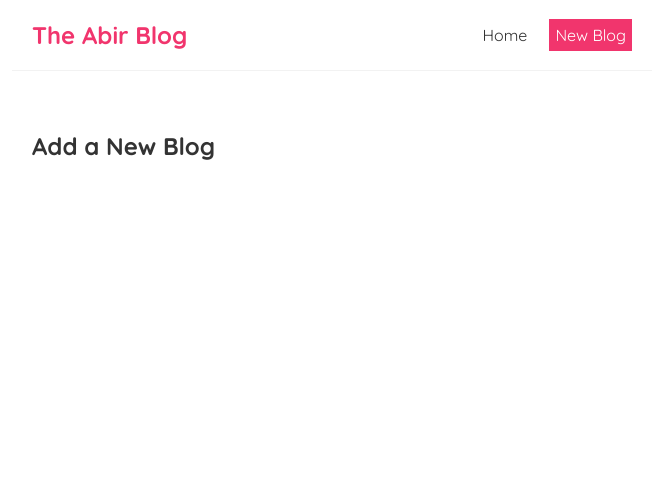
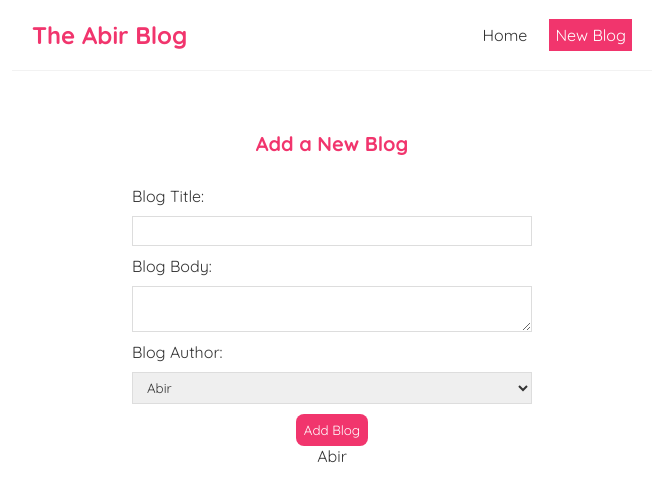
Before and after one commit to Abirsonet563/Full-React-Tutorial, a React (Create React App) app in the folder abir-blog/: page /create in a window 1280 px wide. Shown: the top 500 px of the page, without its empty margins (308-971 px from the left). Built offline with nearby package versions, Linux system fonts and the light colour scheme.

Commit message:
Controlled Inputs

```diff
--- a/abir-blog/src/Create.js
+++ b/abir-blog/src/Create.js
@@ -1,9 +1,38 @@
+import { useState } from "react";
 
 const Create = () => {
-
+  const[title, setTitle] = useState('');
+  const[body, setBody] = useState('');
+  const[author, setAuthor] = useState('Abir');
     return(
         <div className="create">
             <h2>Add a New Blog</h2>
+            <form>
+                <label>Blog Title:</label>
+                <input type="text"
+                 required
+                value={title}
+                onChange={(e) =>{setTitle(e.target.value)}}/>
+
+                <label>Blog Body:</label>
+                <textarea
+                required
+                value={body}
+                onChange ={(e) => setBody(e.target.value)}
+                >
+                </textarea>
+                <label>Blog Author:</label>
+                <select
+                value={author}
+                onChange={(e) => {setAuthor(e.target.value)}}>
+                    <option value="Abir">Abir</option>
+                    <option value="Hasan">Hasan</option>
+                </select>
+              <button>Add Blog</button>
+            </form>
+            <p>{title}</p>
+            <p>{body}</p>
+            <p>{author}</p>
         </div>
     )
 }
--- a/abir-blog/src/index.css
+++ b/abir-blog/src/index.css
@@ -69,3 +69,35 @@
   border-radius: 8px;
   cursor: pointer;
 }
+
+/* create new blog form */
+.create {
+  max-width: 400px;
+  margin: 0 auto;
+  text-align: center;
+}
+.create label {
+  text-align: left;
+  display: block;
+}
+.create h2 {
+  font-size: 20px;
+  color: #f1356d;
+  margin-bottom: 30px;
+}
+.create input, .create textarea, .create select {
+  width: 100%;
+  padding: 6px 10px;
+  margin: 10px 0;
+  border: 1px solid #ddd;
+  box-sizing: border-box;
+  display: block;
+}
+.create button {
+  background: #f1356d;
+  color: #fff;
+  border: 0;
+  padding: 8px;
+  border-radius: 8px;
+  cursor: pointer;
+}
```
